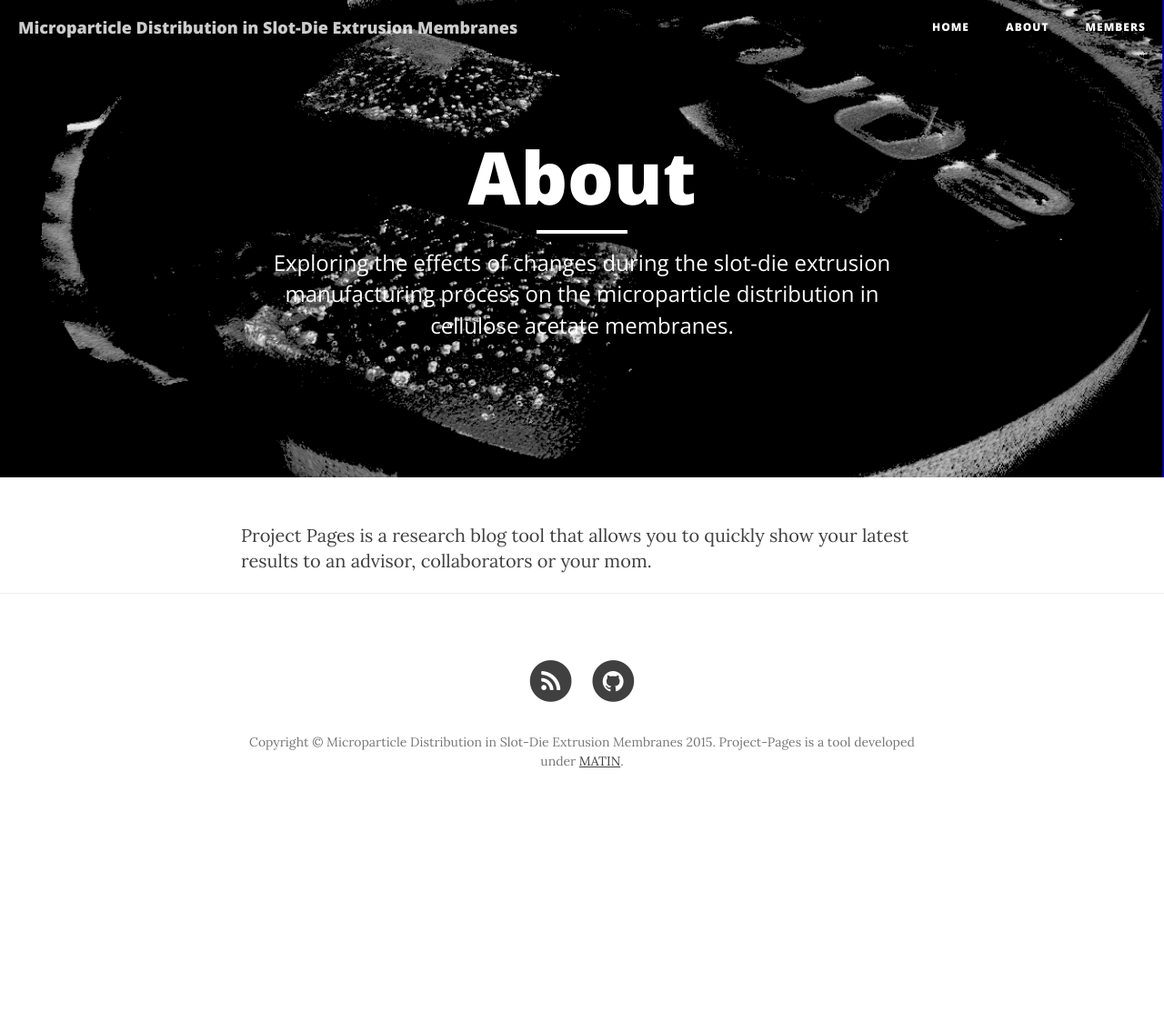
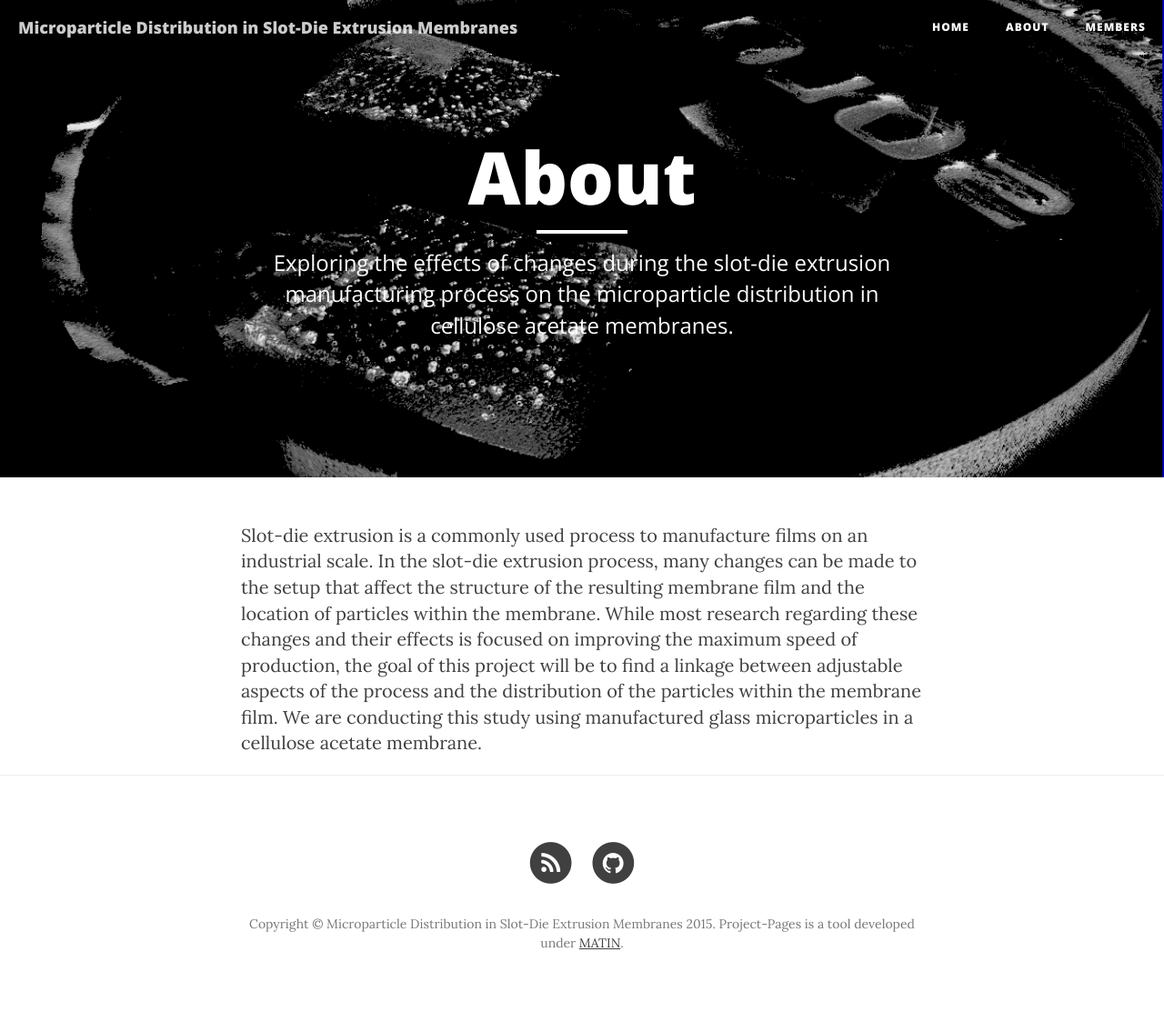
Before and after one commit to Materials-Informatics-Class-Fall2015/MIC-Microparticle-distribution, a Jekyll site: the page built from about.html, in a window 1280 px wide. Shown: the whole page at 91% size. Built offline with Jekyll 4.4.1, drawn with Linux system fonts in a browser that asks for light colours; nearby versions of some CDN libraries; before the commit the page ends 913 px from its top, so only the background shows below that.

Commit message:
update about section
adding brief description of project to the about page

```diff
--- a/about.html
+++ b/about.html
@@ -4,4 +4,4 @@ title: "About"
 description: "Why use Project Pages?"
 ---
 
-Project Pages is a research blog tool that allows you to quickly show your latest results to an advisor, collaborators or your mom.
+Slot-die extrusion is a commonly used process to manufacture films on an industrial scale. In the slot-die extrusion process, many changes can be made to the setup that affect the structure of the resulting membrane film and the location of particles within the membrane. While most research regarding these changes and their effects is focused on improving the maximum speed of production, the goal of this project will be to find a linkage between adjustable aspects of the process and the distribution of the particles within the membrane film. We are conducting this study using manufactured glass microparticles in a cellulose acetate membrane.
```
